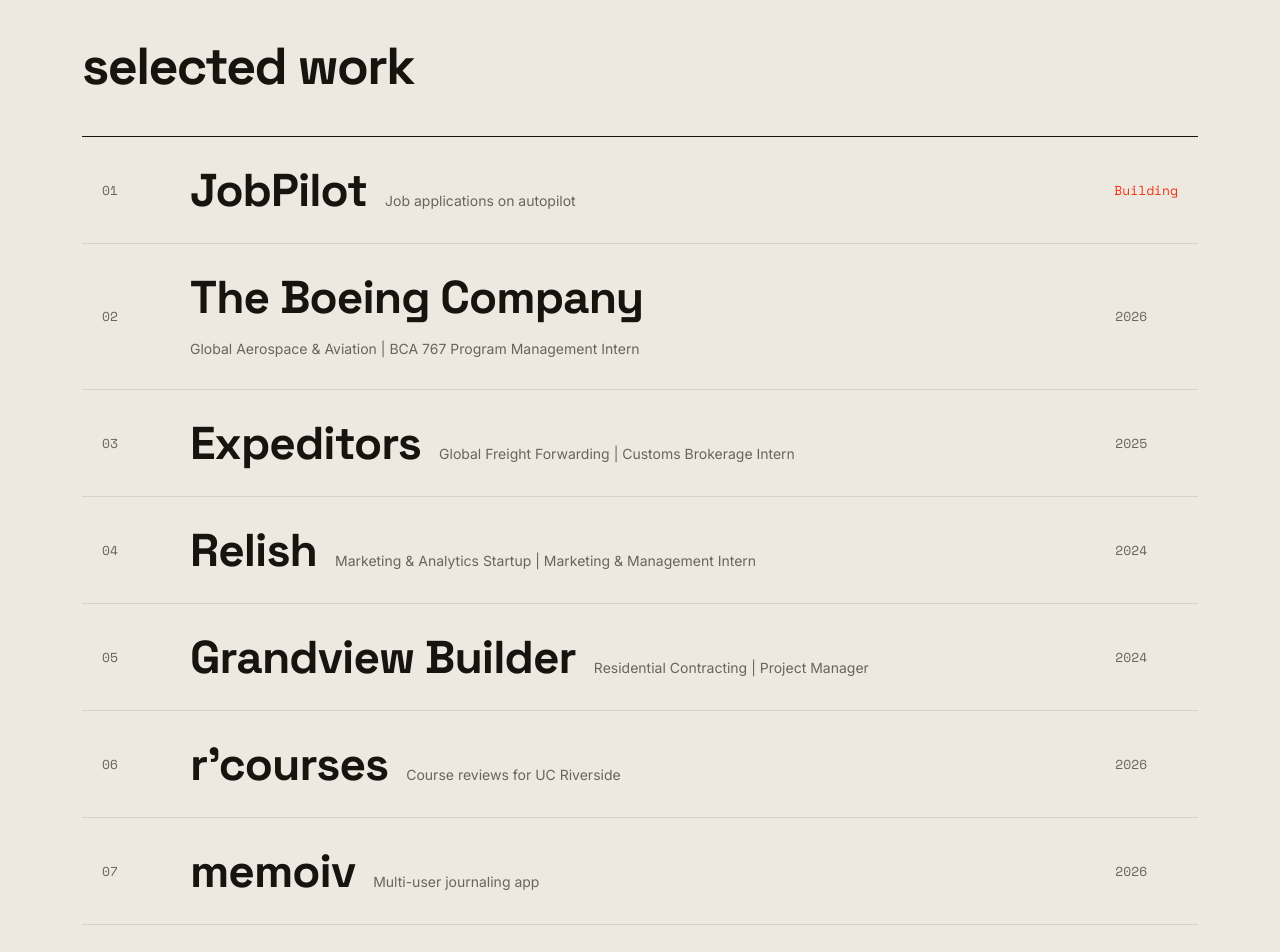
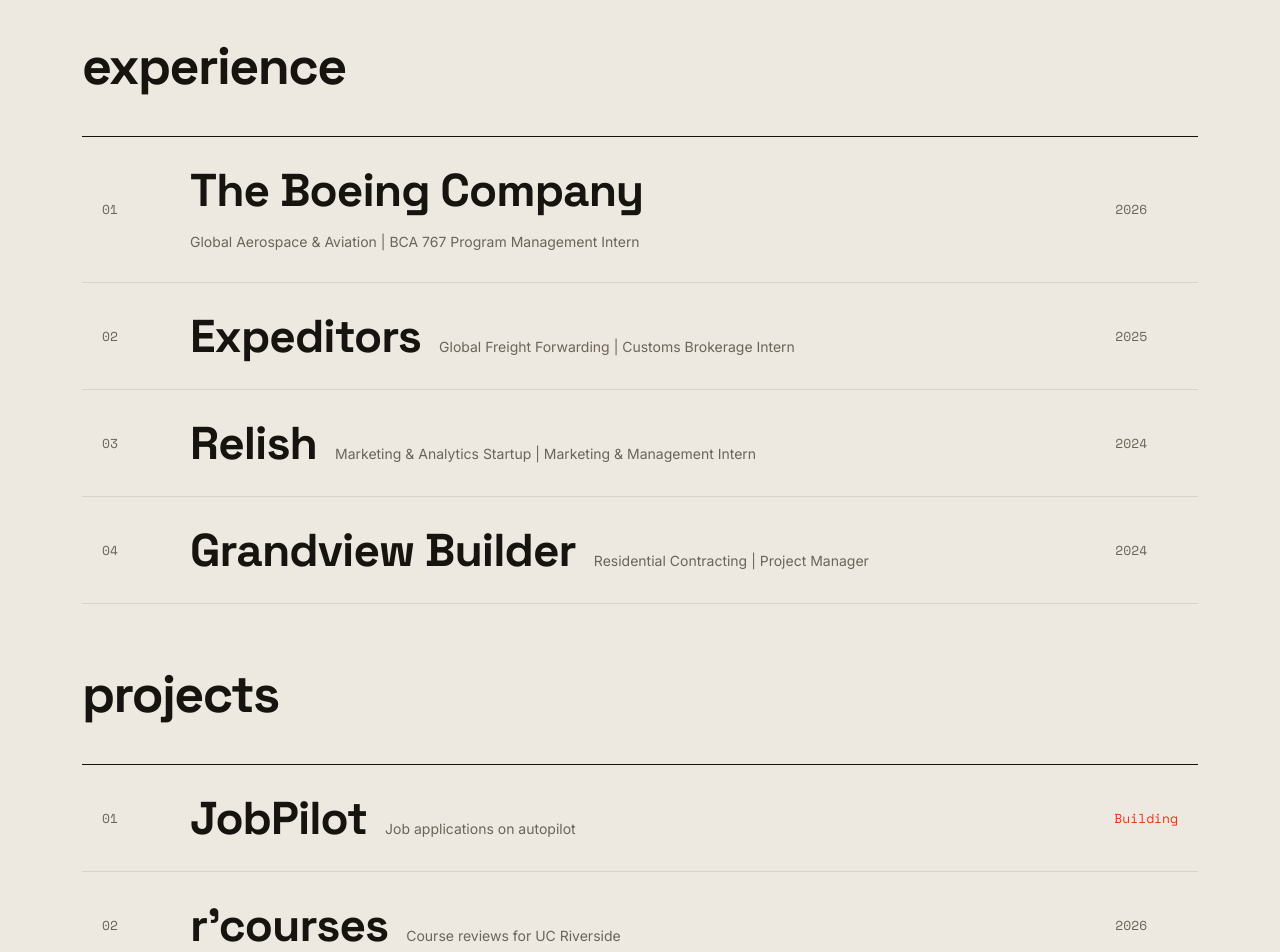
Before and after one commit to willyjiang9/willyjiangs-website, a React (Vite) app: page / in a window 1280 px wide. Shown: the part 1000-1952 px from the top of the page. Built offline with nearby package versions, Linux system fonts and the light colour scheme; no server answers.

Commit message:
Split professional experience and personal projects into separate sections.
Co-authored-by: Cursor <cursoragent@cursor.com>

```diff
--- a/src/components/Nav.jsx
+++ b/src/components/Nav.jsx
@@ -4,7 +4,8 @@ export default function Nav() {
       <div className="wrap nav-inner">
         <a href="/" className="monogram">Willy Jiang</a>
         <div className="nav-right">
-          <a href="/#work">work</a>
+          <a href="/#work">experience</a>
+          <a href="/#projects">projects</a>
           <a href="/#about">about</a>
           <a href="/#resume">resume</a>
           <a href="/#blog">blog</a>
--- a/src/components/Work.jsx
+++ b/src/components/Work.jsx
@@ -1,20 +1,20 @@
+const EXPERIENCE = [
+  { name: 'The Boeing Company', desc: 'Global Aerospace & Aviation | BCA 767 Program Management Intern', year: '2026', href: 'https://www.boeing.com/' },
+  { name: 'Expeditors', desc: 'Global Freight Forwarding | Customs Brokerage Intern', year: '2025', href: 'https://www.expeditors.com/' },
+  { name: 'Relish', desc: 'Marketing & Analytics Startup | Marketing & Management Intern', year: '2024', href: 'https://tryrelish.com/' },
+  { name: 'Grandview Builder', desc: 'Residential Contracting | Project Manager', year: '2024', href: 'https://grandviewbuilder.com/' },
+]
+
 const PROJECTS = [
   { name: 'JobPilot', desc: 'Job applications on autopilot', year: '2026', href: '', building: true },
-  { name: 'The Boeing Company', desc: 'Global Aerospace & Aviation | BCA 767 Program Management Intern', year: '2026', href: 'https://www.boeing.com/', building: false },
-  { name: 'Expeditors',  desc: 'Global Freight Forwarding | Customs Brokerage Intern', year: '2025', href: 'https://www.expeditors.com/', building: false },
-  { name: 'Relish',  desc: 'Marketing & Analytics Startup | Marketing & Management Intern', year: '2024', href: 'https://tryrelish.com/', building: false },
-  { name: 'Grandview Builder',   desc: 'Residential Contracting | Project Manager', year: '2024', href: 'https://grandviewbuilder.com/', building: false },
-  { name: "r'courses", desc: 'Course reviews for UC Riverside', year: '2026', href: 'https://rcourses.org', building: false },
-  { name: 'memoiv', desc: 'Multi-user journaling app', year: '2026', href: 'https://memoiv.com', building: false },
-
+  { name: "r'courses", desc: 'Course reviews for UC Riverside', year: '2026', href: 'https://rcourses.org' },
+  { name: 'memoiv', desc: 'Multi-user journaling app', year: '2026', href: 'https://memoiv.com' },
 ]
 
-export default function Work() {
+function Index({ items }) {
   return (
-    <section className="section wrap" id="work">
-      <div className="section-head reveal"><h2>selected work</h2></div>
     <div className="idx">
-        {PROJECTS.map((p, i) => {
+      {items.map((p, i) => {
         const external = p.href.startsWith('http')
         const Tag = p.href ? 'a' : 'div'
         return (
@@ -33,6 +33,20 @@ export default function Work() {
         )
       })}
     </div>
-    </section>
   )
 }
+
+export default function Work() {
+  return (
+    <>
+      <section className="section wrap" id="work">
+        <div className="section-head reveal"><h2>experience</h2></div>
+        <Index items={EXPERIENCE} />
+      </section>
+      <section className="section wrap" id="projects">
+        <div className="section-head reveal"><h2>projects</h2></div>
+        <Index items={PROJECTS} />
+      </section>
+    </>
+  )
+}
--- a/src/index.css
+++ b/src/index.css
@@ -167,7 +167,8 @@ img { max-width: 100%; height: auto; }
 .about-side .k { color: var(--accent); }
 
 /* RESUME */
-#work.section { padding-bottom: 72px; }
+#work.section { padding-bottom: 28px; }
+#projects.section { padding-top: 36px; padding-bottom: 72px; }
 #about.section { padding-top: 56px; padding-bottom: 64px; }
 .resume.section { padding-top: 8px; padding-bottom: 48px; }
 #blog.section { padding-top: 48px; }
@@ -263,7 +264,8 @@ img { max-width: 100%; height: auto; }
   .idx-name { font-size: clamp(22px, 7vw, 32px); }
   .idx-arrow { display: none; }
 
-  #work.section { padding-bottom: 36px; }
+  #work.section { padding-bottom: 12px; }
+  #projects.section { padding-top: 20px; padding-bottom: 36px; }
   #about.section { padding-top: 28px; padding-bottom: 40px; }
   .resume.section { padding-top: 4px; padding-bottom: 28px; }
   #blog.section { padding-top: 28px; }
```
Lines whose indentation alone changed are shown as unchanged.
